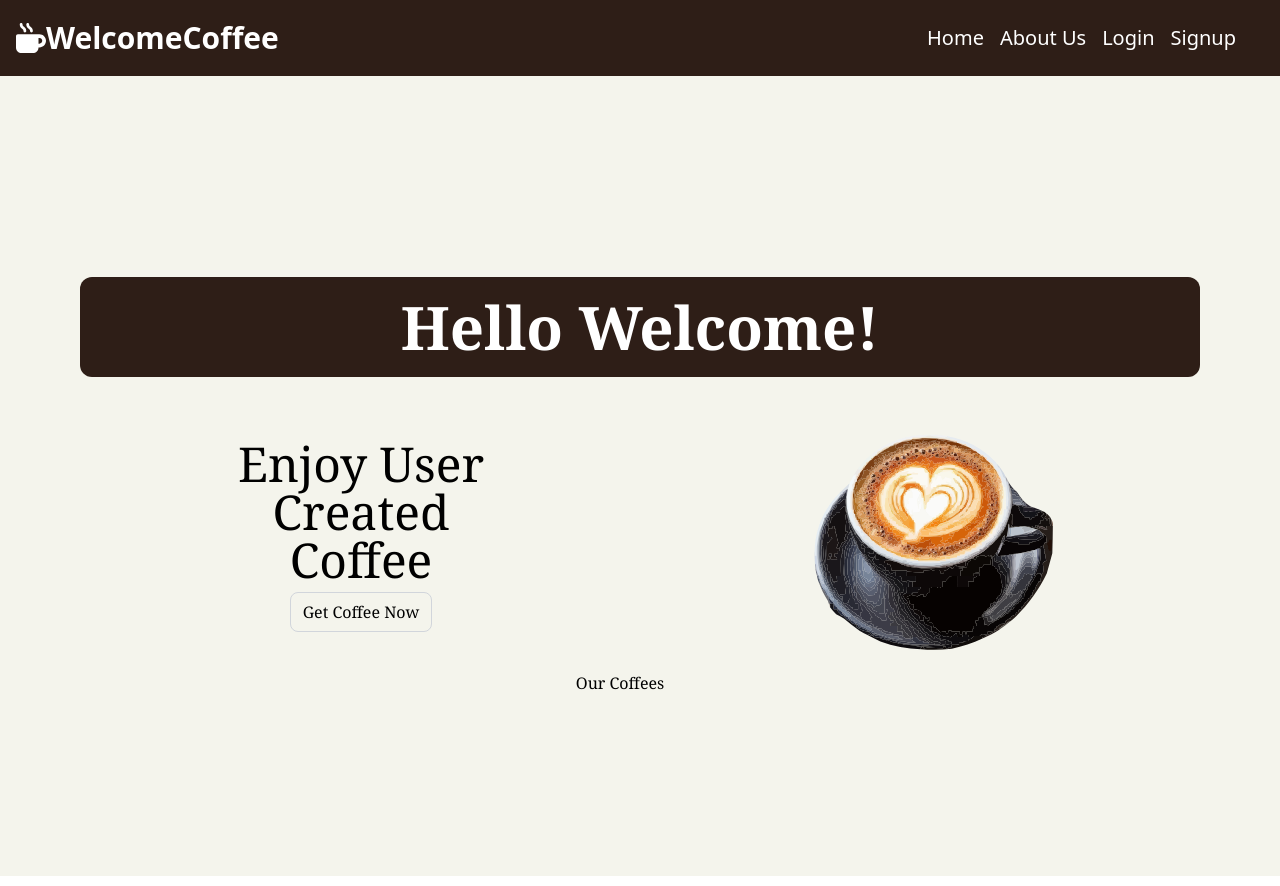
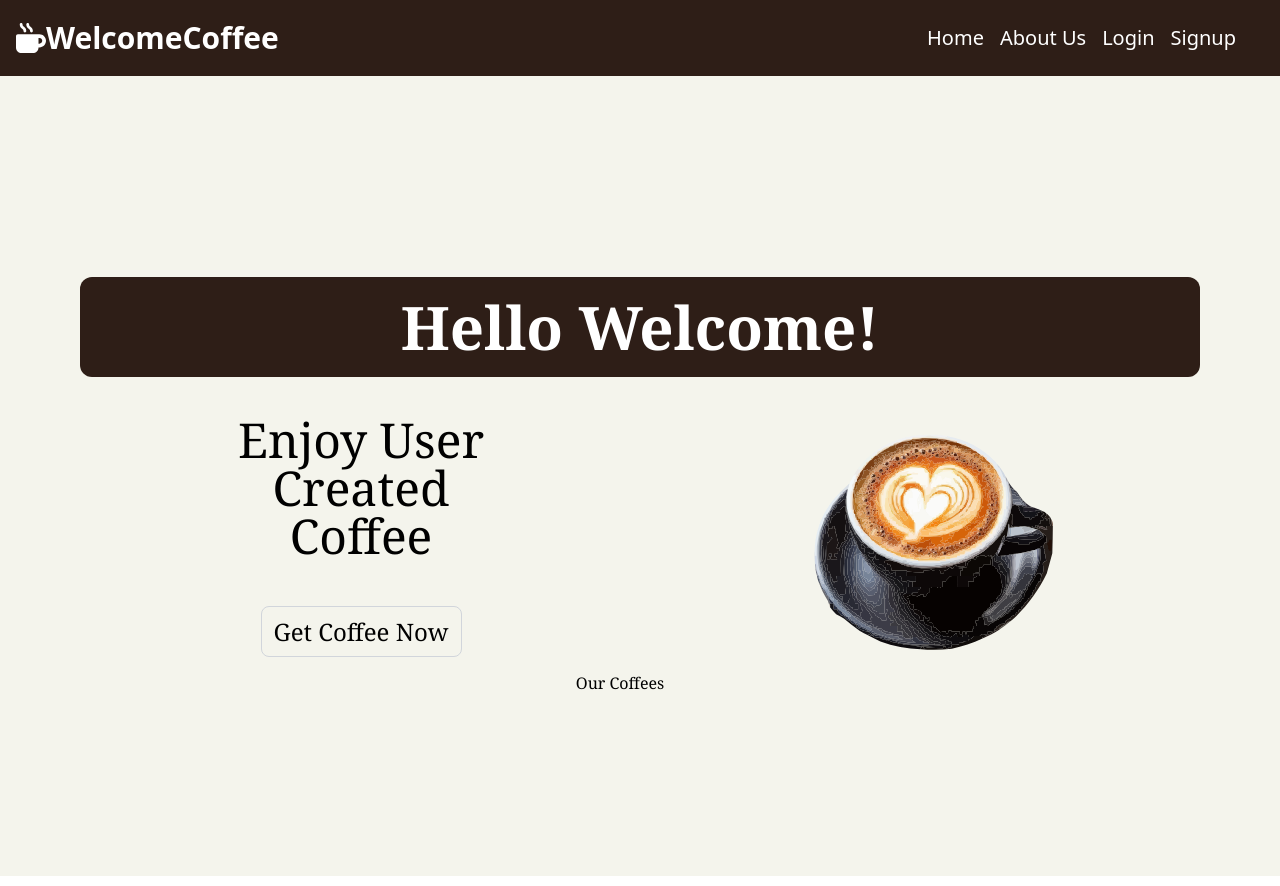
Before and after one commit to JOmega12/welcomeCoffeeExpress, a React (Vite) app: page / in a window 1280 px wide. Built offline with nearby package versions, Linux system fonts and the light colour scheme; data requests are answered from the project's data file.

Commit message:
adding coffee menu in landing page

```diff
--- a/src/components/LandingPage.tsx
+++ b/src/components/LandingPage.tsx
@@ -3,9 +3,11 @@
 import { Link } from "react-router-dom";
 import CoffeeLander from "../images/coffeeSVG2.svg";
 import "../custom.css";
+import { useCoffee } from "../providers/CoffeeProvider";
 
 // bg color : rgb(244,244,236)
-{/* <div className="bg-gray-100 min-h-screen flex flex-col justify-center items-center">
+{
+  /* <div className="bg-gray-100 min-h-screen flex flex-col justify-center items-center">
 <div className="text-center space-y-10">
   <div className="flex flex-col md:flex-row items-center">
     <div className="text-center md:text-left">
@@ -28,46 +30,42 @@ import "../custom.css";
         alt="Coffee"
       />
     </div>
-  </div> */}
+  </div> */
+}
 export const LandingPage = () => {
+  const { coffee } = useCoffee();
+
   return (
     <div className=" min-h-screen flex flex-col justify-center items-center">
       <div className="text-center font-serif">
-
-
         <div className="bg-[#2E1E17] p-5 rounded-xl text-3xl md:text-4xl lg:text-6xl font-extrabold mb-4">
           <h1 className=" animate-fade-in text-white">Hello Welcome!</h1>
         </div>
 
-
         <div className="flex flex-row justify-center items-center text-center animate-fade-in">
-
           <div className="flex flex-col items-center justify-center ">
-            <h1 className="text-3xl md:text-4xl lg:text-5xl mb-4 mx-32">Enjoy User Created Coffee</h1>
-            <div className="mx-4">
+            <h1 className="text-3xl md:text-4xl lg:text-5xl mb-4 mx-32">
+              Enjoy User Created Coffee
+            </h1>
+            <div className="mx-4 mt-10 text-2xl">
               <Link
-              to={'multi-login'}
-              className="items-center h-14 w-full max-w-md border border-gray-300 rounded-lg py-2 px-3 focus:outline-none
+                to={"multi-login"}
+                className="items-center h-14 w-full max-w-md border border-gray-300 rounded-lg py-2 px-3 focus:outline-none
               text-black
               hover:bg-[#2E1E17]
               hover:text-white
               hover:border-8
-            focus:border-blue-500"
-              >Get Coffee Now</Link>
-              {/* <button className="items-center h-14 w-full max-w-md border border-gray-300 rounded-lg py-2 px-3 focus:outline-none
-              text-black
-              hover:bg-[#2E1E17]
-              hover:text-white
-              hover:border-8
-            focus:border-blue-500">Get Coffee Now</button> */}
-
+            focus:border-blue-500
+               "
+              >
+                Get Coffee Now
+              </Link>
             </div>
           </div>
 
           <div className="flex justify-center w-3/4">
             <div className="w-9/12 max-w-[80%]">
-              <img className=" w-full h-auto"
-              src={CoffeeLander} alt="" />
+              <img className=" w-full h-auto" src={CoffeeLander} alt="" />
             </div>
           </div>
         </div>
@@ -77,12 +75,44 @@ export const LandingPage = () => {
         <div className="flex flex-col md:flex-row gap-10 justify-center">
           <h2>Our Coffees</h2>
           <div>
+            <>
+              {coffee && Array.isArray(coffee)
+                ? coffee
+                    .slice(0, 4)
+                    .map(
+                      (item: {
+                        image: string | undefined;
+                        title: string;
+                        description: string;
+                      }) => {
+                        {console.log(item)}
 
+                      }
+                    )
+                : null}
+            </>
           </div>
         </div>
-
-
       </div>
     </div>
   );
 };
+
+
+// this is used for the map
+{/* <div>
+<div className="flex mt-5 p-3"></div>
+<div className="p-4">
+  <img
+    src={item.image}
+    alt=""
+    className="w-full h-40 md:h-48 lg:h-56"
+  />
+</div>
+<div className="text-center gap-3">
+  <h3 className="text-lg font-semibold">
+    {item.title || "Default Title"}
+  </h3>
+  <p>{item.description || "Default Description"}</p>
+</div>
+</div>; */}
--- a/src/components/Lobby.tsx
+++ b/src/components/Lobby.tsx
@@ -21,7 +21,7 @@ export const Lobby = () => {
   };
   return (
     <>
-      <div className="flex flex-col h-screen mt-10">
+      <div className="flex flex-col h-screen mt-10 font-serif">
         {isRegister ? (
           <>
             <div className="w-full mb-2 p-3 mt-3 text-center font-bold text-xl md:text-4xl lg:text-4xl">
@@ -74,7 +74,7 @@ export const Lobby = () => {
           </>
           )}
         </div>
-        <section className="mt-2 flex flex-col lg:flex-row h-screen sm:flex-col w-screen justify-center gap-20 pb-10 pt-5">
+        <section className="mt-2 flex flex-col lg:flex-row h-screen sm:flex-col w-screen justify-center gap-20 pb-10 pt-5 bg-[#f4f4ec]">
           <div className="flex justify-between h-[70px]">
             <div className="bg-yellow-400 rounded-lg shadow-lg m-2 p-3 sm:p-5 text-center hover:cursor-default hover:text-white  hover:bg-yellow-500 font-semibold">
               <Link to={`/favorites`}>Favorites</Link>
```
